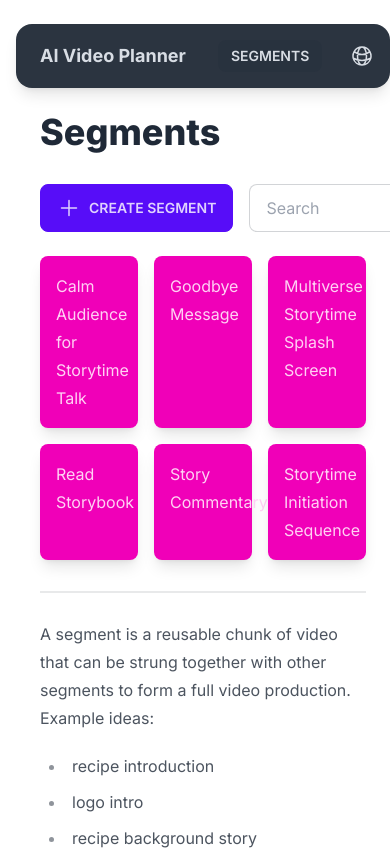
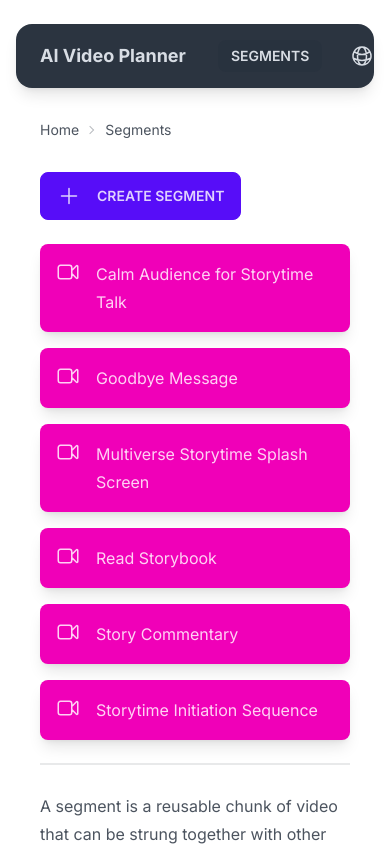
Before and after one commit to owntheweb/ai-video-planner, a Next.js app: page /segments in a window 390 px wide. Shown: the top 850 px of the page. Built offline with nearby package versions, Linux system fonts and the light colour scheme.

Commit message:
load static segments from API GET endpoint, minor visual adjustments

```diff
--- /dev/null
+++ b/src/app/api/segments/route.ts
@@ -0,0 +1,89 @@
+import { SegmentListItem } from '@/components/SegmentList';
+import type { NextApiRequest, NextApiResponse } from 'next';
+import { NextRequest, NextResponse } from "next/server";
+
+// Thoughts:
+// I could just load the segment content server-side if this was a full
+// Next.js app. That would have SEO benefits and such. However, often
+// I would be loading from a
+
+const tempSegmentData:SegmentListItem[] = [
+  {
+    title: 'Multiverse Storytime Splash Screen',
+    slug: 'multiverse-storytime-splash-screen',
+  },
+  {
+    title: 'Storytime Initiation Sequence',
+    slug: 'storytime-initiation-sequence',
+  },
+  {
+    title: 'Calm Audience for Storytime Talk',
+    slug: 'calm-audience-for-storytime-talk',
+  },
+  {
+    title: 'Read Storybook',
+    slug: 'read-storybook',
+  },
+  {
+    title: 'Story Commentary',
+    slug: 'story-commentary',
+  },
+  {
+    title: 'Goodbye Message',
+    slug: 'goodbye-message',
+  },
+];
+
+export interface SegmentsResponseData {
+  segments?: SegmentListItem[],
+  error?: string,
+}
+
+const handleGet = (req: NextApiRequest, res: NextApiResponse<SegmentsResponseData>) => {
+  res.status(200).json({ segments: tempSegmentData })
+}
+
+const handlePost = (req: NextApiRequest, res: NextApiResponse<SegmentsResponseData>) => {
+  res.status(200).json({ segments: tempSegmentData })
+}
+
+export async function GET(req: NextRequest, res: NextResponse<SegmentsResponseData>) {
+  //res.status(200).json({ segments: tempSegmentData })
+  return NextResponse.json(
+    {
+      segments: tempSegmentData
+    },
+    {
+      status: 200,
+    }
+  );
+}
+
+/*
+export default function handler(
+  req: NextApiRequest,
+  res: NextApiResponse<SegmentsResponseData>
+) {
+  try {
+    console.log('yay');
+
+    // Get list
+    if (req.method === 'GET') {
+      handleGet(req, res);
+      return;
+    }
+
+    // Post new
+    if (req.method === 'POST') {
+      handlePost(req, res);
+      return;
+    }
+
+    // Otherwise error
+    throw new Error(`Invalid request method: ${req.method}`);
+  } catch (err) {
+    console.log('segments API error', err);
+    res.status(500).send({ error: 'failed to fetch data' });
+  }
+}
+*/
--- a/src/app/layout.tsx
+++ b/src/app/layout.tsx
@@ -19,7 +19,7 @@ export default function RootLayout({
   return (
     <html lang="en" className="h-full">
       <body className={inter.className}>
-        <div className="mx-auto lg:max-w-4xl py-6 pl-4">
+        <div className="mx-auto lg:max-w-5xl py-6 px-4">
           <Header />
           {children}
           <Footer />
--- a/src/app/segments/page.tsx
+++ b/src/app/segments/page.tsx
@@ -1,44 +1,19 @@
-import React, { useState } from 'react';
-import { useDebouncedCallback } from 'use-debounce';
+import React, { useEffect, useState } from 'react';
+import { SegmentList, SegmentListItem } from '@/components/SegmentList';
 import Link from "next/link";
-import { SegmentList, SegmentListItem } from '@/components/SegmentList';
 
 export default function Segments() {
 
-  // TODO: Start reading from a data source, perhaps locally stored JSON files for demo simplicity
-  // TEMP
-  const segments: SegmentListItem[] = [
-    {
-      title: 'Multiverse Storytime Splash Screen',
-      slug: 'multiverse-storytime-splash-screen',
-    },
-    {
-      title: 'Storytime Initiation Sequence',
-      slug: 'storytime-initiation-sequence',
-    },
-    {
-      title: 'Calm Audience for Storytime Talk',
-      slug: 'calm-audience-for-storytime-talk',
-    },
-    {
-      title: 'Read Storybook',
-      slug: 'read-storybook',
-    },
-    {
-      title: 'Story Commentary',
-      slug: 'story-commentary',
-    },
-    {
-      title: 'Goodbye Message',
-      slug: 'goodbye-message',
-    },
-  ];
-
   return (
     <main className="prose max-w-none mx-6">
-      <h1>Segments</h1>
+      <div className="not-prose text-sm breadcrumbs mb-6">
+        <ul>
+          <li className=""><Link href="/">Home</Link></li>
+          <li>Segments</li>
+        </ul>
+      </div>
 
-      <SegmentList segments={segments} />
+      <SegmentList />
 
       <p>A segment is a reusable chunk of video that can be strung together with other segments to form a full video production. Example ideas:</p>
 
--- a/src/components/Header.tsx
+++ b/src/components/Header.tsx
@@ -28,14 +28,19 @@ export default function Header() {
       <div className="flex-1 px-2 mx-2">
         <div className="items-stretch lg:flex">
           {
-            links.map(link =>
-              <Link className={
-                classNames(
-                  'btn btn-ghost btn-sm rounded-btn',
-                  {
-                    'btn-active': pathname.startsWith(link.uri)
-                  }
-                )} href={link.uri}>
+            links.map((link, index) =>
+              <Link
+                className={
+                  classNames(
+                    'btn btn-ghost btn-sm rounded-btn',
+                    {
+                      'btn-active': pathname.startsWith(link.uri)
+                    }
+                  )
+                }
+                href={link.uri}
+                key={`link-${index}`}
+              >
                 { link.label }
               </Link>
             )
--- a/src/components/SegmentList.tsx
+++ b/src/components/SegmentList.tsx
@@ -1,5 +1,5 @@
 "use client"
-import React, { useState } from 'react';
+import React, { useEffect, useState } from 'react';
 import { useDebouncedCallback } from 'use-debounce';
 import Link from "next/link";
 
@@ -13,12 +13,15 @@ export interface SegmentListItem {
   // TODO: Idea: perhaps a tag to group by hmm...
 }
 
-const SegmentList = (props: SegmentListProps) => {
+const SegmentList = () => {
 
   const [searchText, setSearchText] = useState('');
+  const [segments, setSegments] = useState<SegmentListItem[]>([]);
+  const [loading, setLoading] = useState(true);
+  const [error, setError] = useState('');
 
   // Changes with search, defaults to all
-  const [filteredSegments, setFilteredSegments] = useState(props.segments);
+  const [filteredSegments, setFilteredSegments] = useState(segments);
 
   const sortSegments = (segments: SegmentListItem[]) => {
     return segments.sort((a, b) => {
@@ -31,30 +34,48 @@ const SegmentList = (props: SegmentListProps) => {
   }
 
   // We don't really need debounce for this quick project. However,
-  // if we start making dynamic search requests to the server, debounce
-  // is very important. :D
+  // if we start making dynamic search requests to the server for
+  // larger or filtered lists, debounce is very important. :D
   const debouncedSearch = useDebouncedCallback(value => {
-      setSearchText(value); // TODO: check: line may not be needed
-      setFilteredSegments(filterSegments(props.segments, value));
+      setSearchText(value);
+      setFilteredSegments(filterSegments(segments, value));
     },
     350
   );
 
+  useEffect(() => {
+    setLoading(true);
+    fetch('/api/segments')
+      .then(res => res.json())
+      .then(data => {
+        setSegments(data.segments);
+        setFilteredSegments(data.segments);
+        setSearchText('');
+        setLoading(false);
+      })
+      .catch((err :string) => {
+        setError(`There was an error loading segments. Tell an adult!`);
+        console.log(`API error: ${err}`);
+        setLoading(false);
+      });
+  }, []);
+
   return (
     <>
       <div className="not-prose pb-6 flex gap-4">
-        <Link href="/segments/create/" className="btn btn-primary rounded-btn">
+        <Link href="/segments/create/" className="btn btn-primary rounded-btn gap-4">
           <svg xmlns="http://www.w3.org/2000/svg" fill="none" viewBox="0 0 24 24" strokeWidth={1.5} stroke="currentColor" className="w-6 h-6">
             <path strokeLinecap="round" strokeLinejoin="round" d="M12 4.5v15m7.5-7.5h-15" />
           </svg>
           Create Segment
         </Link>
 
-        { props.segments?.length > 0 &&
-          <div className="form-control flex-1">
+        { segments?.length > 0 &&
+          <div className="form-control flex-1 invisible sm:visible">
             <input
               type="text"
               placeholder="Search"
+              defaultValue={searchText}
               className="input input-bordered w-100 md:w-auto text-white"
               onChange={(e) => debouncedSearch(e.target.value)}
             />
@@ -62,16 +83,35 @@ const SegmentList = (props: SegmentListProps) => {
         }
       </div>
 
-      { props.segments?.length > 0 &&
+      { filteredSegments.length > 0 &&
         <>
-          <div className="grid grid-cols-3 gap-4 not-prose">
+          <div className="grid grid-cols-1 sm:grid-cols-2 md:grid-cols-3 gap-4 not-prose">
             {sortSegments(filteredSegments).map(segment =>
-              <Link className="p-4 rounded-lg shadow-lg btn-secondary" href={`/segments/edit/${segment.slug}`}>{segment.title}</Link>
+              <Link
+                className="p-4 rounded-lg shadow-lg btn-secondary flex gap-4"
+                href={`/segments/edit/${segment.slug}`}
+                key={segment.slug}
+              >
+                <svg xmlns="http://www.w3.org/2000/svg" fill="none" viewBox="0 0 24 24" strokeWidth={1.5} stroke="currentColor" className="w-6 h-6 shrink-0">
+                  <path strokeLinecap="round" d="M15.75 10.5l4.72-4.72a.75.75 0 011.28.53v11.38a.75.75 0 01-1.28.53l-4.72-4.72M4.5 18.75h9a2.25 2.25 0 002.25-2.25v-9a2.25 2.25 0 00-2.25-2.25h-9A2.25 2.25 0 002.25 7.5v9a2.25 2.25 0 002.25 2.25z" />
+                </svg>
+                <span>{segment.title}</span>
+              </Link>
             )}
           </div>
-          <div className="divider mt-6"></div>
+          <div className="divider mt-4"></div>
         </>
       }
+
+      { !loading && filteredSegments.length === 0 && <div className="text-white">
+        No results
+      </div> }
+
+      { loading && <span className="loading loading-spinner text-secondary"></span> }
+
+      { error && <div className="text-error">
+        {error}
+      </div> }
     </>
   )
 }
```
